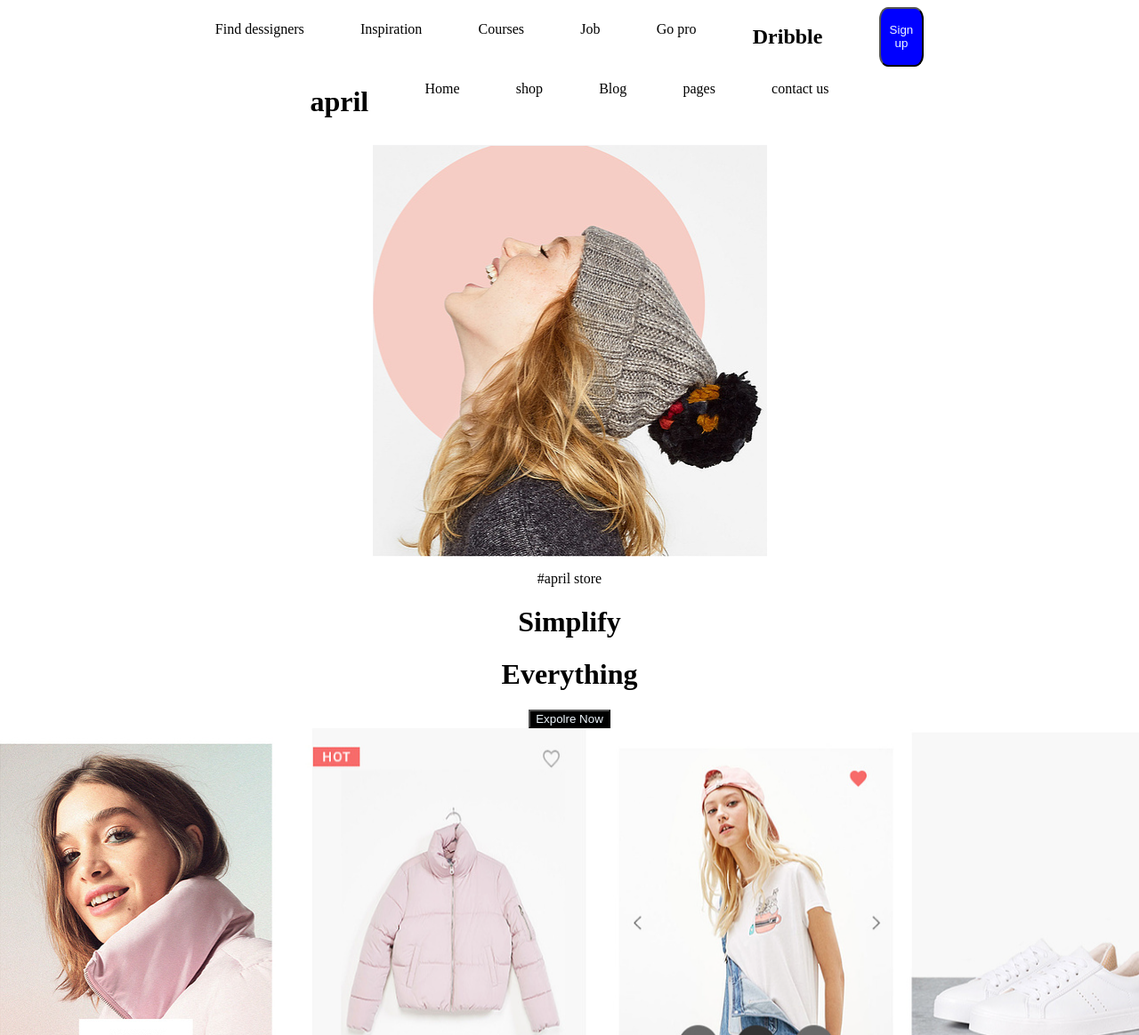
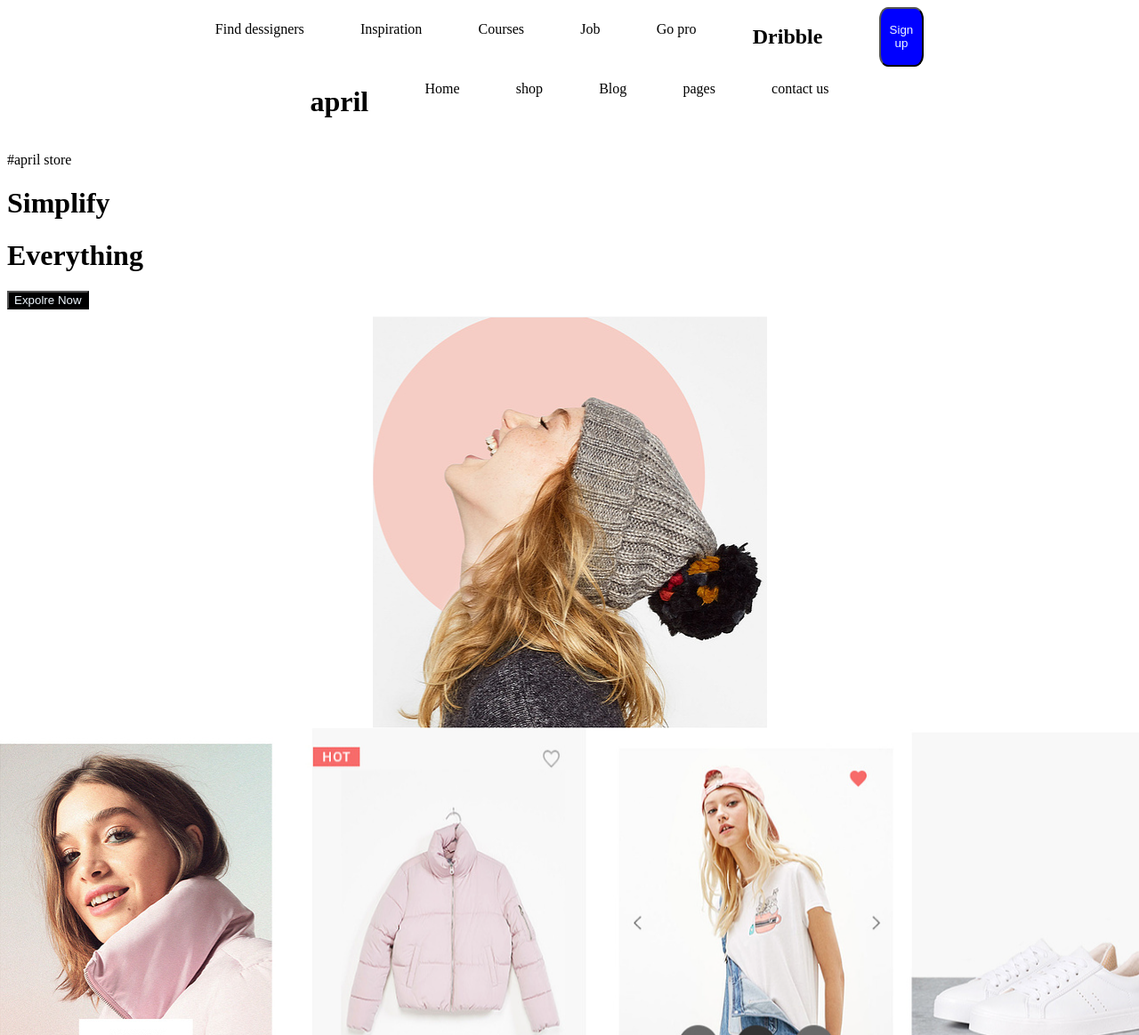
Before and after one commit to Fridah-Wothay/classwork1, a plain HTML site: page index.html in a window 1280 px wide. Shown: the top 1164 px of the page at 89% size. Drawn offline with Linux system fonts and the light colour scheme.

Commit message:
add file

```diff
--- a/index.html
+++ b/index.html
@@ -25,14 +25,14 @@
             <p>pages</p>
             <p>contact us</p>
         </div>
-        <div id="hood">
-            <img src="images/hood.png">
-        </div>
-        <div id="store">
+        <div id="hello">
             <p>#april store</p>
             <h1><b>Simplify</b></h1>
             <h1><b>Everything</b></h1>
             <button id="button2">Expolre Now</button>
+             <div id="hood">
+            <img src="images/hood.png">
+            </div>
         </div>
         <div id="for">
             <h1><b>#For Her</b></h1>
--- a/style.css
+++ b/style.css
@@ -21,13 +21,11 @@
     gap: 5%;
 
 }
-#store{
-    text-align: center;
 
-}
 #hood{
     display: flex;
     justify-content: center;
+
 }
 #button2{
     color: aliceblue;
@@ -66,6 +64,9 @@ justify-content: center;
     justify-content: center;
     gap: 15%;
 }
+#hello{
+    text-align: justify;
+}
 @media all and (max-width: 500px){
 
  body{}
```
